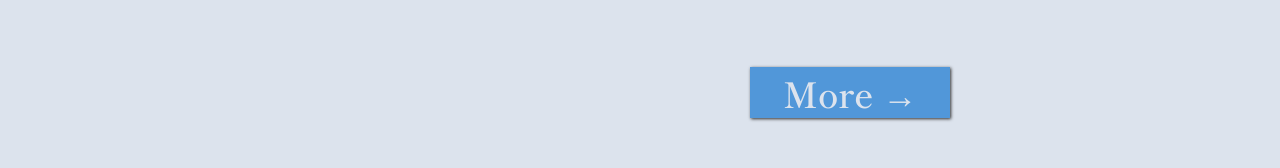
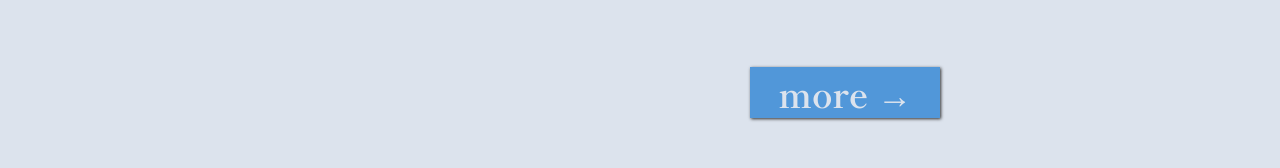
Before and after one commit to tera0710/ArtiLogy_, a plain HTML site: page index.html in a window 1280 px wide. Shown: the part 2737-2905 px from the top of the page. Drawn offline with Linux system fonts and the light colour scheme.

Commit message:
22026.4.26

```diff
--- a/index.html
+++ b/index.html
@@ -140,9 +140,9 @@
 
         </div>
 
-        <div class="more">
-            <p class="shippori-mincho-semibold">More →</p>
-        </div>
+        <a class="more" href="">
+            <p class="shippori-mincho-bold">more →</p>
+        </a>
 
     </section>
 
--- a/style.css
+++ b/style.css
@@ -315,11 +315,18 @@ h1 span {
 }
 
 .more {
+  display: block;
   background-color: #5197d9;
-  width: 200px;
+  width: 190px;
   margin-left: 60%;
   margin-top: 70px;
   box-shadow: 1px 1px 3px #2f2f2f;
+  text-decoration: none;
+  transition: 0.2s;
+}
+
+.more:hover{
+  box-shadow: none;
 }
 
 .more p {
```
